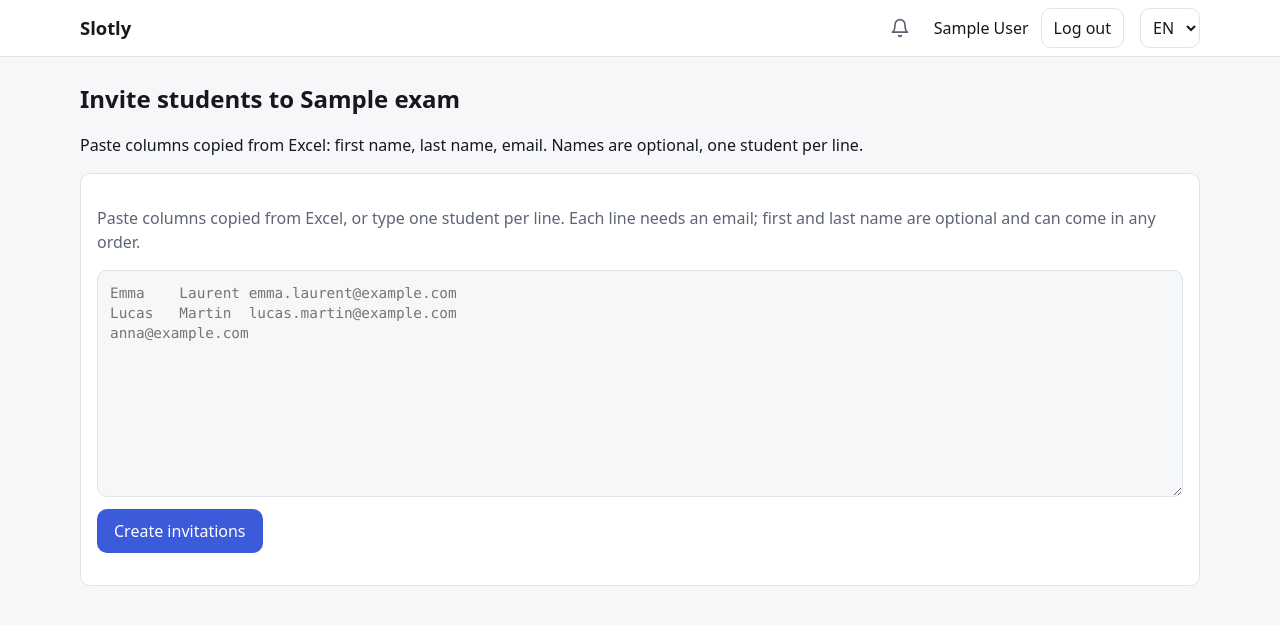
After one commit to kopalych1/slotly, a Django app: page /exams/1/invites/ in a window 1280 px wide. The commit adds this page. Shown: the top 625 px of the page. Run offline with Django 5.2, Linux system fonts and the light colour scheme; a user stored in the database is signed in; tables that the repository leaves empty hold one stand-in row (values such as "Sample post").

Commit message:
feat: Invite students page with live preview

```diff
--- a/config/urls.py
+++ b/config/urls.py
@@ -77,4 +77,14 @@ urlpatterns = [
         name='student_remove',
     ),
     path('i18n/', include('django.conf.urls.i18n')),
+    path(
+        'exams/<int:exam_id>/invites/',
+        scheduling.views.invite_students,
+        name='invite_students',
+    ),
+    path(
+        'exams/<int:exam_id>/invites/preview/',
+        scheduling.views.invite_preview,
+        name='invite_preview',
+    ),
 ]
--- a/scheduling/forms.py
+++ b/scheduling/forms.py
@@ -73,3 +73,14 @@ class DayForm(forms.Form):
 
 
 DayFormSet = formset_factory(DayForm, extra=0, can_delete=True)
+
+
+class PasteInvitesForm(forms.Form):
+    text = forms.CharField(
+        widget=forms.Textarea(
+            attrs={
+                'placeholder': 'Emma\tLaurent\temma.laurent@example.com\nLucas\tMartin\tlucas.martin@example.com\nanna@example.com'
+            }
+        ),
+        max_length=10000,
+    )
--- a/scheduling/views.py
+++ b/scheduling/views.py
@@ -5,6 +5,7 @@ from django.contrib.auth.decorators import login_required
 from django.contrib.auth.views import redirect_to_login
 from django.core.exceptions import PermissionDenied
 from django.db.models import Count, Max, Min, Prefetch, Q
+from django.http import HttpResponse
 from django.shortcuts import get_object_or_404, redirect, render
 from django.urls import reverse
 from django.utils import timezone
@@ -18,14 +19,16 @@ from scheduling.exceptions import (
     SchedulingError,
     TeacherCannotEnrollError,
 )
-from scheduling.forms import DayFormSet, ExamForm
+from scheduling.forms import DayFormSet, ExamForm, PasteInvitesForm
 from scheduling.models import Enrollment, Exam, ExamDay, Invite, Offer, Slot
+from scheduling.parsing import parse_pasted_rows
 from scheduling.services import (
     MAX_ACTIVE_OFFERS,
     accept_invite,
     accept_offer,
     create_invite,
     create_offer,
+    create_personal_invites,
     decline_offer,
     delete_exam,
     delete_exam_day,
@@ -538,3 +541,58 @@ def student_remove(request, pk: int, user_id: int):
         messages.success(request, _('Student removed'))
 
     return redirect('exam_edit', pk=exam.pk)
+
+
+@login_required
+@require_POST
+def invite_preview(request, exam_id: int):
+    exam = get_object_or_404(Exam, pk=exam_id, owner=request.user)
+
+    if not request.POST.get('text', '').strip():
+        return HttpResponse('')
+
+    form = PasteInvitesForm(request.POST)
+    result = None
+    error = None
+
+    if form.is_valid():
+        try:
+            rows = parse_pasted_rows(form.cleaned_data['text'])
+            result = create_personal_invites(exam.pk, request.user, rows, dry_run=True)
+        except SchedulingError as e:
+            error = str(e)
+    else:
+        error = _('The list is too long')
+
+    return render(
+        request,
+        'partials/invite_preview.html',
+        {'result': result, 'error': error, 'done': False},
+    )
+
+
+@login_required
+def invite_students(request, exam_id: int):
+    exam = get_object_or_404(Exam, pk=exam_id, owner=request.user)
+    result = None
+
+    if request.method == 'POST':
+        form = PasteInvitesForm(request.POST)
+
+        if form.is_valid():
+            try:
+                result = create_personal_invites(
+                    exam.pk, request.user, parse_pasted_rows(form.cleaned_data['text'])
+                )
+            except SchedulingError as e:
+                messages.error(request, str(e))
+            else:
+                form = PasteInvitesForm()
+    else:
+        form = PasteInvitesForm()
+
+    return render(
+        request,
+        'invite_students.html',
+        {'form': form, 'exam': exam, 'result': result, 'done': True},
+    )
--- a/static/css/slotly.css
+++ b/static/css/slotly.css
@@ -920,3 +920,90 @@ a.btn {
   color: var(--text);
   font: inherit;
 }
+
+/* Invite students */
+.paste-form {
+  margin-bottom: 1rem;
+}
+.paste-form textarea {
+  display: block;
+  width: 100%;
+  min-height: 10rem;
+  padding: 0.75rem;
+  border: 1px solid var(--border);
+  border-radius: var(--radius);
+  background: var(--bg);
+  color: var(--text);
+  font-family: ui-monospace, SFMono-Regular, Menlo, Consolas, monospace;
+  font-size: 0.9rem;
+  line-height: 1.4;
+  resize: vertical;
+}
+.paste-form textarea:focus-visible {
+  outline: 2px solid var(--accent);
+  outline-offset: 1px;
+}
+.paste-form .btn {
+  margin-top: 0.75rem;
+}
+
+.preview {
+  display: grid;
+  gap: 1rem;
+  transition: opacity 0.15s;
+}
+.htmx-request ~ .preview,
+.htmx-request + .preview {
+  opacity: 0.6;
+}
+.preview__summary {
+  margin: 0;
+  font-weight: 600;
+}
+.preview h3 {
+  margin: 0 0 0.5rem;
+  font-size: 1rem;
+}
+
+.table-wrap {
+  overflow-x: auto;
+  border: 1px solid var(--border);
+  border-radius: var(--radius);
+  background: var(--surface);
+}
+.data-table {
+  width: 100%;
+  border-collapse: collapse;
+  font-size: 0.95rem;
+}
+.data-table th,
+.data-table td {
+  padding: 0.5rem 0.75rem;
+  text-align: left;
+  vertical-align: top;
+}
+.data-table th {
+  color: var(--muted);
+  font-size: 0.8rem;
+  font-weight: 600;
+  text-transform: uppercase;
+  letter-spacing: 0.03em;
+  border-bottom: 1px solid var(--border);
+}
+.data-table tbody tr + tr td {
+  border-top: 1px solid var(--border);
+}
+.data-table td:nth-child(3) {
+  word-break: break-all;
+}
+
+.reason {
+  display: inline-block;
+  padding: 0.1rem 0.5rem;
+  border-radius: 999px;
+  background: var(--danger-bg);
+  color: var(--danger);
+  font-size: 0.8rem;
+  font-weight: 600;
+  white-space: nowrap;
+}
--- /dev/null
+++ b/templates/invite_students.html
@@ -0,0 +1,26 @@
+{% extends "base.html" %}
+{% load i18n %}
+{% block content %}
+  <h1>{% blocktranslate with exam=exam.name %}Invite students to {{ exam }}{% endblocktranslate %}</h1>
+  <p>{% translate "Paste columns copied from Excel: first name, last name, email. Names are optional, one student per line." %}</p>
+  <section class="manage__section">
+    <form method="post"
+          class="paste-form"
+          hx-post="{% url 'invite_preview' exam.pk %}"
+          hx-trigger="input delay:500ms"
+          hx-target="#invite-preview">
+      {% csrf_token %}
+      <p class="muted">
+        {% translate "Paste columns copied from Excel, or type one student per line. Each line needs an email; first and last name are optional and can come in any order." %}
+      </p>
+      {{ form.text }}
+      {{ form.text.errors }}
+      <button type="submit" class="btn btn--primary">{% translate "Create invitations" %}</button>
+    </form>
+  </section>
+  <div id="invite-preview">
+    {% if result %}
+      {% include "partials/invite_preview.html" %}
+    {% endif %}
+  </div>
+{% endblock %}
```
Also changed, not shown: templates/partials/invite_preview.html (added, +63 -0 lines).
